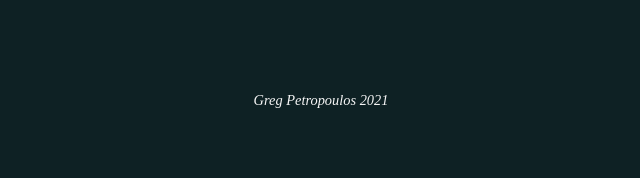
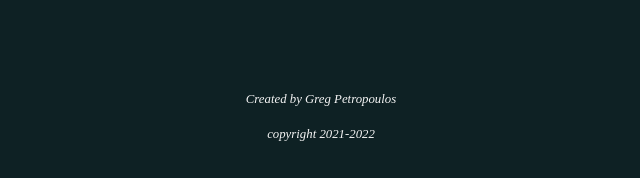
Before and after one commit to GregPetropoulos/GP-XP, a React (Create React App) app in the folder client/: page / in a window 1280 px wide. Shown: the part 917-1095 px from the top of the page, without its empty margins (319-959 px from the left). Before the commit the page ends 1049 px from the top, so only its background shows below. Built offline with nearby package versions, Linux system fonts and the light colour scheme; a web font is replaced by a local one.

Commit message:
Changed out profile picture and updated footer.

```diff
--- a/client/src/components/home/HomeSection.js
+++ b/client/src/components/home/HomeSection.js
@@ -10,17 +10,16 @@ function HomeSection({ img }) {
     <Container className='home-container'>
       <Row>
         <Col className='home-main-column'>
-          <Col className='profile-box'>
+          <Row className='profile-box'>
             {/* <br/> */}
             <a
               href='https://drive.google.com/file/d/1B3x9OnAi5H1kl9G76PP72OFafSXtoezo/view?usp=sharing'
               target='_blank'
               rel='noreferrer'
-              className='my-pic-link'
-            >
+              className='my-pic-link'>
               <img className='profile-image' src={img} alt='Greg Petropoulos' />
             </a>
-          </Col>
+          </Row>
           <Col className=''>
             <p className='home-description'>
               Hi my name is Greg Petropoulos and I create engaging websites and
--- a/client/src/components/home/style.css
+++ b/client/src/components/home/style.css
@@ -6,12 +6,11 @@
 }
 
 .profile-image{
-
     object-fit: contain;
     position:relative;
     top:0;
-    width: 6rem;
-    height: 6rem;
+    width:167px;
+    height:200px;
     object-position: top;
     border-radius: 50%;
     border:4px solid #d6b850;
@@ -28,9 +27,10 @@
     display: flex;
     justify-content: center;
     align-items: flex-end;
-    height:150px;
+    height:200px;
 
 }
+
 .home-description{
     word-wrap: break-word;
     font-size: 1.3rem;
--- a/client/src/components/mainFooter/MainFooter.js
+++ b/client/src/components/mainFooter/MainFooter.js
@@ -1,16 +1,16 @@
-import React from 'react';
-import Row from 'react-bootstrap/Row';
-import Col from 'react-bootstrap/Col';
+import React, { Fragment } from 'react';
 import './style.css';
 
 const MainFooter = () => {
+  const today = new Date();
+  const currentYear = today.getFullYear();
   return (
-      <Row className='footer-content'>
-
-      {/* <Col className='footer-content'> */}
-        Greg Petropoulos 2021
-      {/* </Col> */}
-    </Row>
+    <Fragment>
+      <div className='footer-content'>
+        <p>Created by Greg Petropoulos</p>
+        <p>copyright 2021-{currentYear}</p>
+      </div>
+    </Fragment>
   );
 };
 
--- a/client/src/components/mainFooter/style.css
+++ b/client/src/components/mainFooter/style.css
@@ -1,10 +1,12 @@
 .footer-content {
     display:flex;
     justify-content: center;
-    align-items:flex-end;
+    flex-direction: column;
+    align-items:center;
     height: auto;
     margin:4%;
     padding:20px;
+    font-size: .8rem;
     /* position:fixed; */
     /* z-index: 999; */
 
--- a/client/src/pages/Home.js
+++ b/client/src/pages/Home.js
@@ -3,7 +3,7 @@ import Row from 'react-bootstrap/Row'
 import Container from 'react-bootstrap/Container'
 import HomeSection from "../components/home/HomeSection";
 // import Footer from "../components/Footer";
-import ProfileImage from '../images/Profile-image.jpeg'
+import ProfileImage from '../images/profile-image3.jpg'
 import Projects from './Projects'
 import About from './About'
 import Contact from './Contact'
```
Also changed, not shown: client/src/components/footer/Footer.js (+5 -9 lines), client/src/images/profile-image2.jpg (added), client/src/images/profile-image3.jpg (added).
